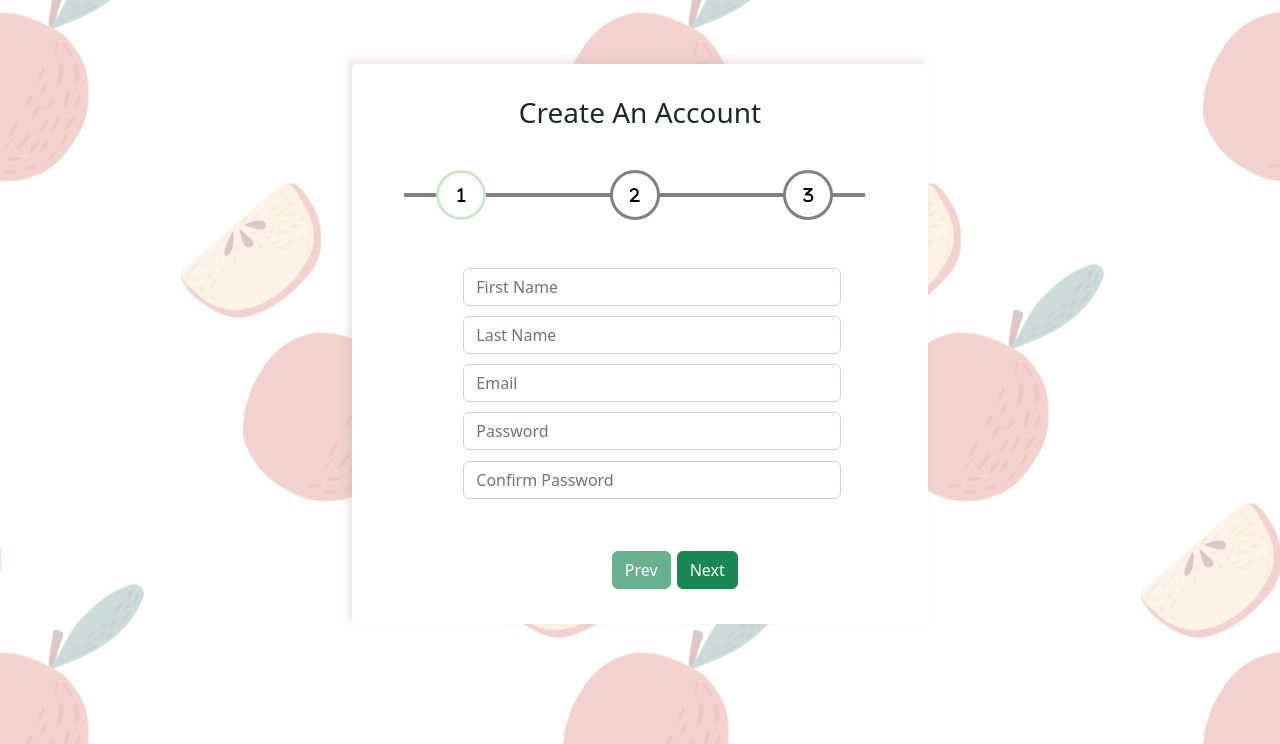
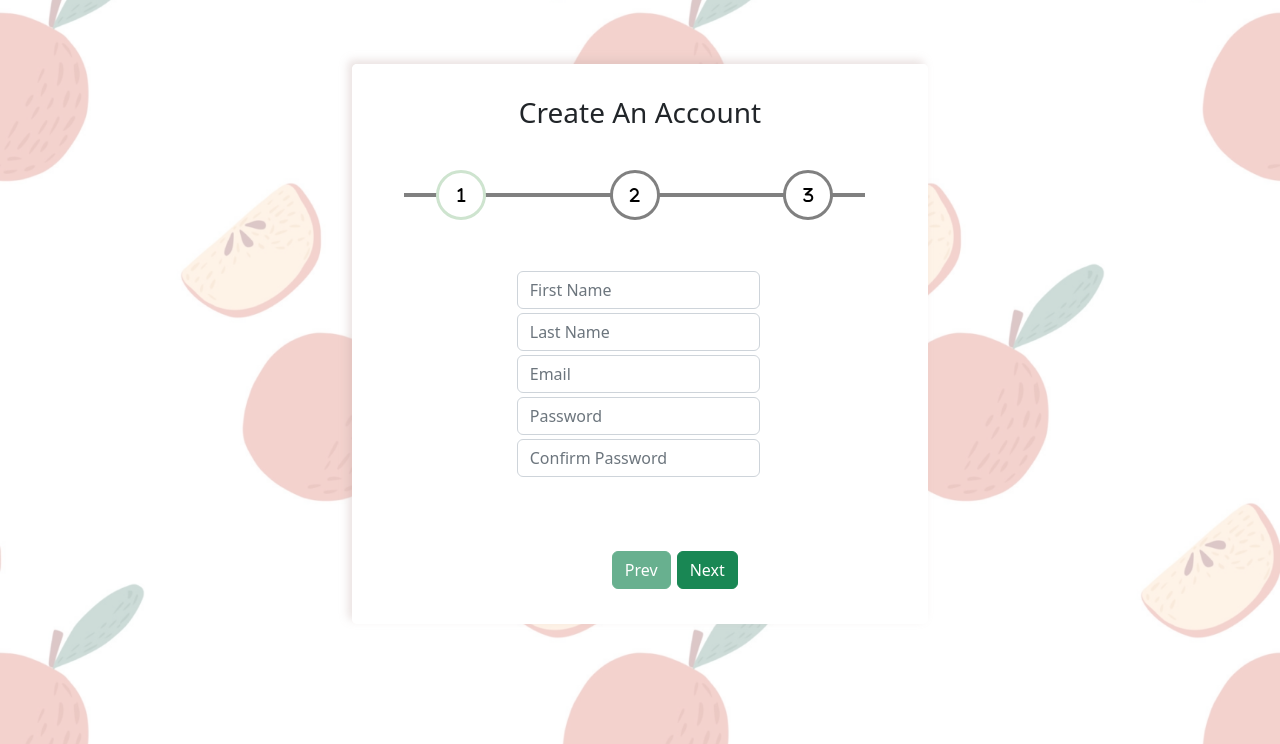
Before and after one commit to Harman-Sahota/Multiple-days-Non-Profits-and-Health-Wellness-Group-B, a Django app: page /foodsaviour/register/ in a window 1280 px wide. Shown: the part 56-800 px from the top of the page. Run offline with Django 4.2, Linux system fonts and the light colour scheme.

Commit message:
finishng register page

```diff
--- a/multi_non/foodsaviour/static/foodsaviour/register.css
+++ b/multi_non/foodsaviour/static/foodsaviour/register.css
@@ -112,12 +112,27 @@ transform: scale(0.97);
 
 }
 .text-input{
-width: 147%;
-margin-left: -20%;
-margin-bottom: 4%;
+width: 250%;
+margin: 4% -80%;
+display: flex;
+align-items: center;
+justify-content: center;
+position: relative;
 }
+
 .form-check{
-    margin-top: 4%;
+    text-align:center;
+    margin-top: 2%;
+    width: 55%;
+    display: flex;
+    align-items: center;
+    justify-content: center;
+    margin: 2% auto;
+    position: relative;
+
+  }
+.form-check-label{
+    margin-left: 5%;
 }
 
 .card{
@@ -128,12 +143,27 @@ margin-bottom: 4%;
     display: flex;
     align-items: center;
     justify-content: center;
+    position: absolute;
     transition: transform 400ms ease;
 }
-.card[data-status="unknown"]{
-    transform: scale(0);
+
+#card-1{
+    display: block;
+    transition: transform 10100ms ease;
 }
-
-.card[data-status="after"]{
-    transform: translateX(50%)scale(0);
+#card-2{
+    display: none;
+    transition: transform 1000ms ease;
 }
+#card-3{
+    display: none;
+    transition: transform 1000ms ease;
+}
+textarea{
+    margin-top: 2%;
+    resize: none;
+width: 60%;
+border: 2px solid rgba(0, 0, 0, 0.2);
+border-radius: 10px;
+padding: 4%;
+}
--- a/multi_non/foodsaviour/templates/foodsaviour/register.html
+++ b/multi_non/foodsaviour/templates/foodsaviour/register.html
@@ -21,7 +21,7 @@
 
 <!-- card 1 -->
 <div class="card-group">
-  <div class="card card-1 " data-index="0" data-status="active">
+  <div class="card card-1" id="card-1">
     <div class="card-body">
 <form class="form-inside" onsubmit="return false;">
   <input type="text" class="form-control text-input" id="firstname" placeholder="First Name">
@@ -31,10 +31,11 @@
   <input type="password" class="form-control text-input" id="confirm-password" placeholder="Confirm Password">
 </div>
 </div>
-
+</div>
 
 <!-- card 2 -->
-  <div class="card card-2" data-index="2" data-status="unknown">
+<div class="card-group">
+  <div class="card card-2" id="card-2">
     <div class="card-body">
       <h5>Choose your roles:</h5>
       <div class="form-check ">
@@ -78,20 +79,27 @@
 
 <!--card 3-->
 <div class="card-group">
-  <div class="card card-3" data-index="3" data-index="unknown">
+  <div class="card card-3" id="card-3">
     <div class="card-body">
 <form class="form-inside" onsubmit="return false;">
-  <input type="text" class="form-control text-input" id="firstname" placeholder="First Name">
-  <input type="text" class="form-control text-input" id="lastname" placeholder="Last Name">
-  <input type="email" class="form-control text-input" id="email" placeholder="Email">
-  <input type="password" class="form-control text-input" id="password" placeholder="Password">
-  <input type="password" class="form-control text-input" id="confirm-password" placeholder="Confirm Password">
+  <h5>Consent:</h5>
+  <textarea readonly rows="4" cols="auto">
+    At w3schools.com you will learn how to make a website. We offer free tutorials in all web development technologies.  At w3schools.com you will learn how to make a website. We offer free tutorials in all web development technologies.
+    At w3schools.com you will learn how to make a website. We offer free tutorials in all web development technologies.  At w3schools.com you will learn how to make a website. We offer free tutorials in all web development technologies.
+    At w3schools.com you will learn how to make a website. We offer free tutorials in all web development technologies.  At w3schools.com you will learn how to make a website. We offer free tutorials in all web development technologies.
+    </textarea>
+    <div class="form-check">
+      <input class="form-check-input" type="checkbox" id="flexCheckDefault5" value="option5">
+      <label class="form-check-label" for="flexCheckDefault5">
+        I accept
+      </label>
+  </div>
 </div>
 </div>
 
 <div class="buttons">
-  <button class="btn btn-success" id="prev" disabled onclick="handleprevcard()">Prev</button>
-  <button class="btn btn-success" id="next" onclick="handlenextcard()">Next</button>
+  <button class="btn btn-success" id="prev" disabled >Prev</button>
+  <button class="btn btn-success" id="next">Next</button>
   </div>
 </form>
   </div>
```
Also changed, not shown: multi_non/foodsaviour/static/foodsaviour/register.js (+28 -20 lines).
